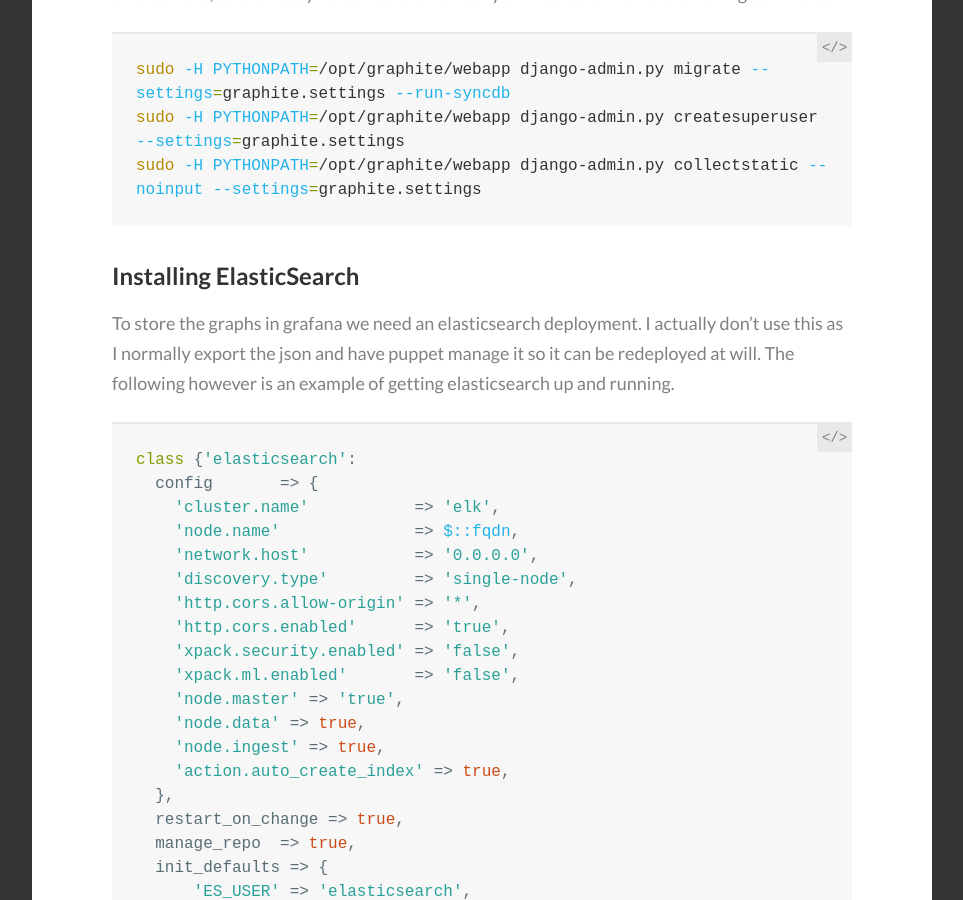
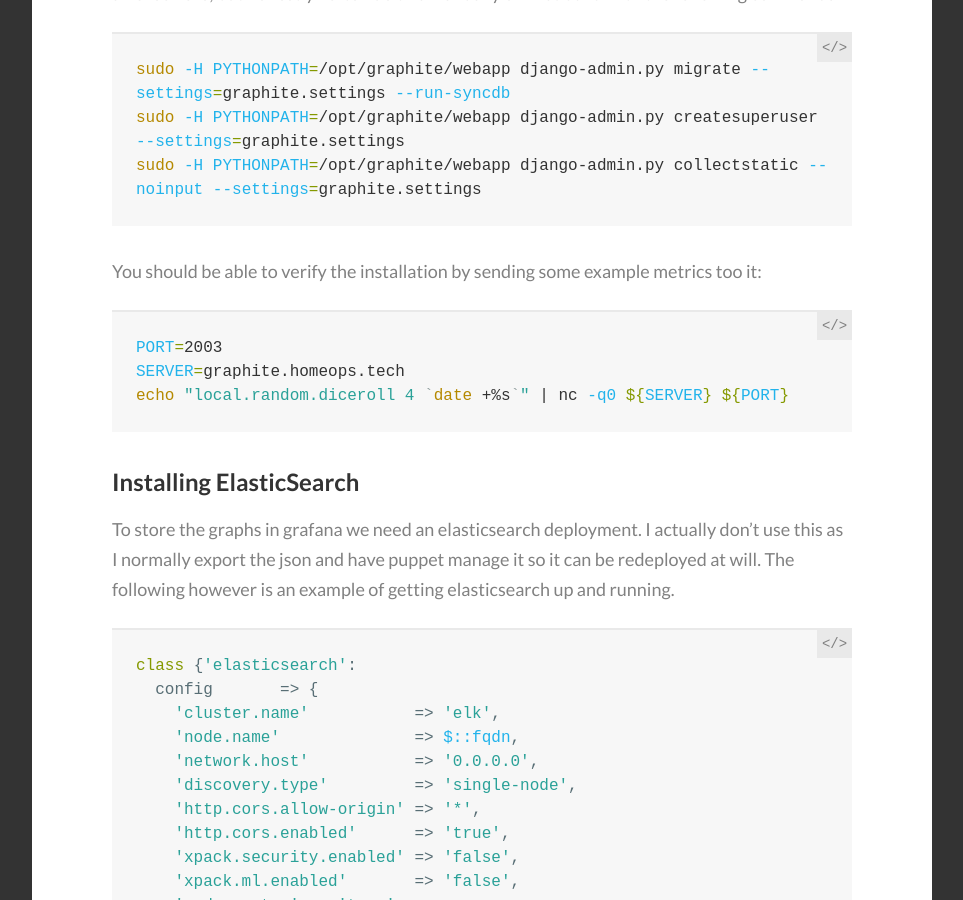
Before and after one commit to homeops-tech/homeops-tech.github.io, a Jekyll site: the page built from _posts/2020-05-01-Graphite-And-Grafana-With-Puppet.md, in a window 1280 px wide and 900 px high, scrolled down 5794 px. Shown: the whole window, without its empty margins (8-971 px from the left). Built offline with Jekyll 4.4.1, drawn with Linux system fonts in a browser that asks for light colours; comment, search, counter and statistics services are not loaded.

Commit message:
Update article

````diff
--- a/_posts/2020-05-01-Graphite-And-Grafana-With-Puppet.md
+++ b/_posts/2020-05-01-Graphite-And-Grafana-With-Puppet.md
@@ -213,6 +213,13 @@ sudo -H PYTHONPATH=/opt/graphite/webapp django-admin.py createsuperuser --settin
 sudo -H PYTHONPATH=/opt/graphite/webapp django-admin.py collectstatic --noinput --settings=graphite.settings
 ```
 
+You should be able to verify the installation by sending some example metrics too it:
+
+```shell
+PORT=2003
+SERVER=graphite.homeops.tech
+echo "local.random.diceroll 4 `date +%s`" | nc -q0 ${SERVER} ${PORT}
+```
 
 ### Installing ElasticSearch
 
````
